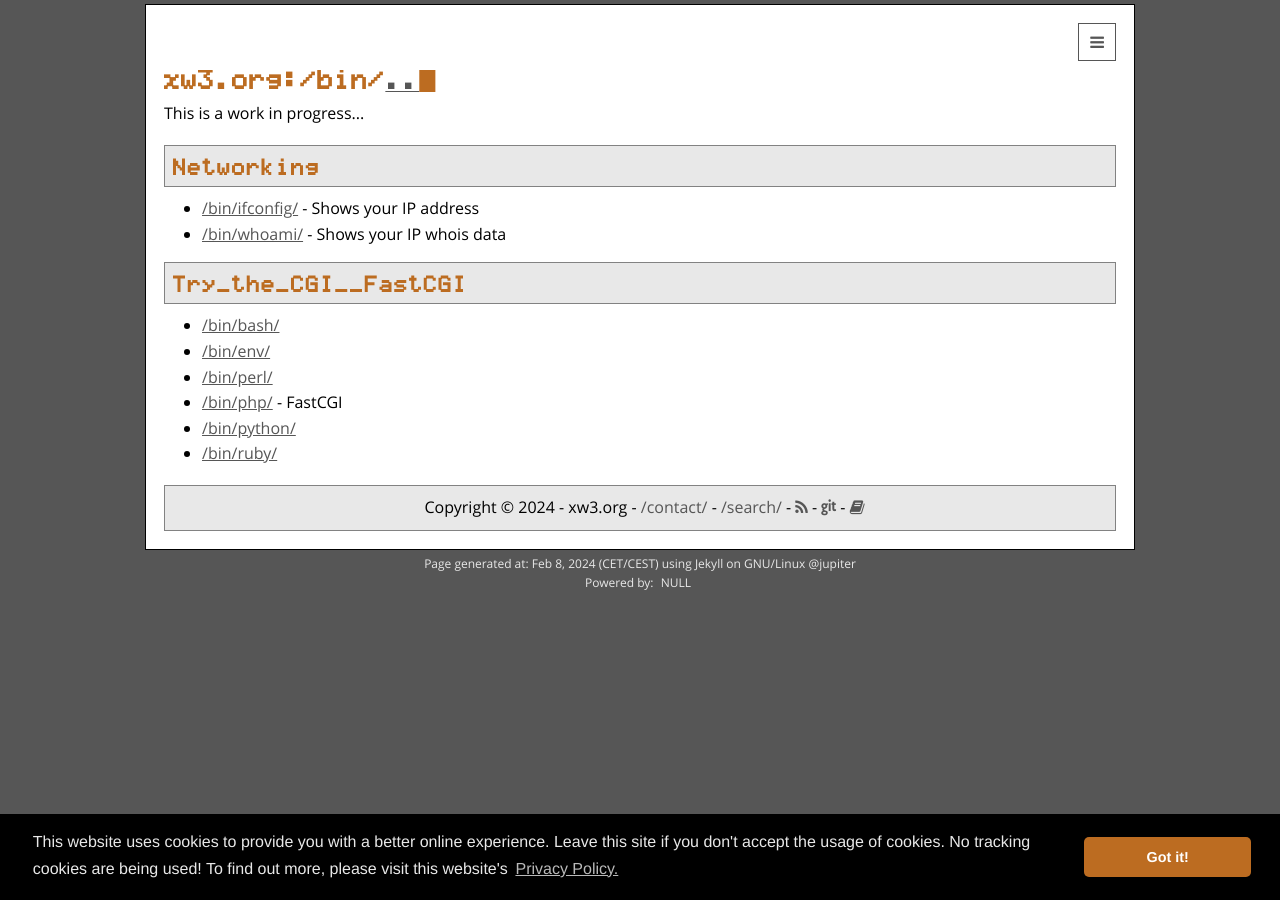
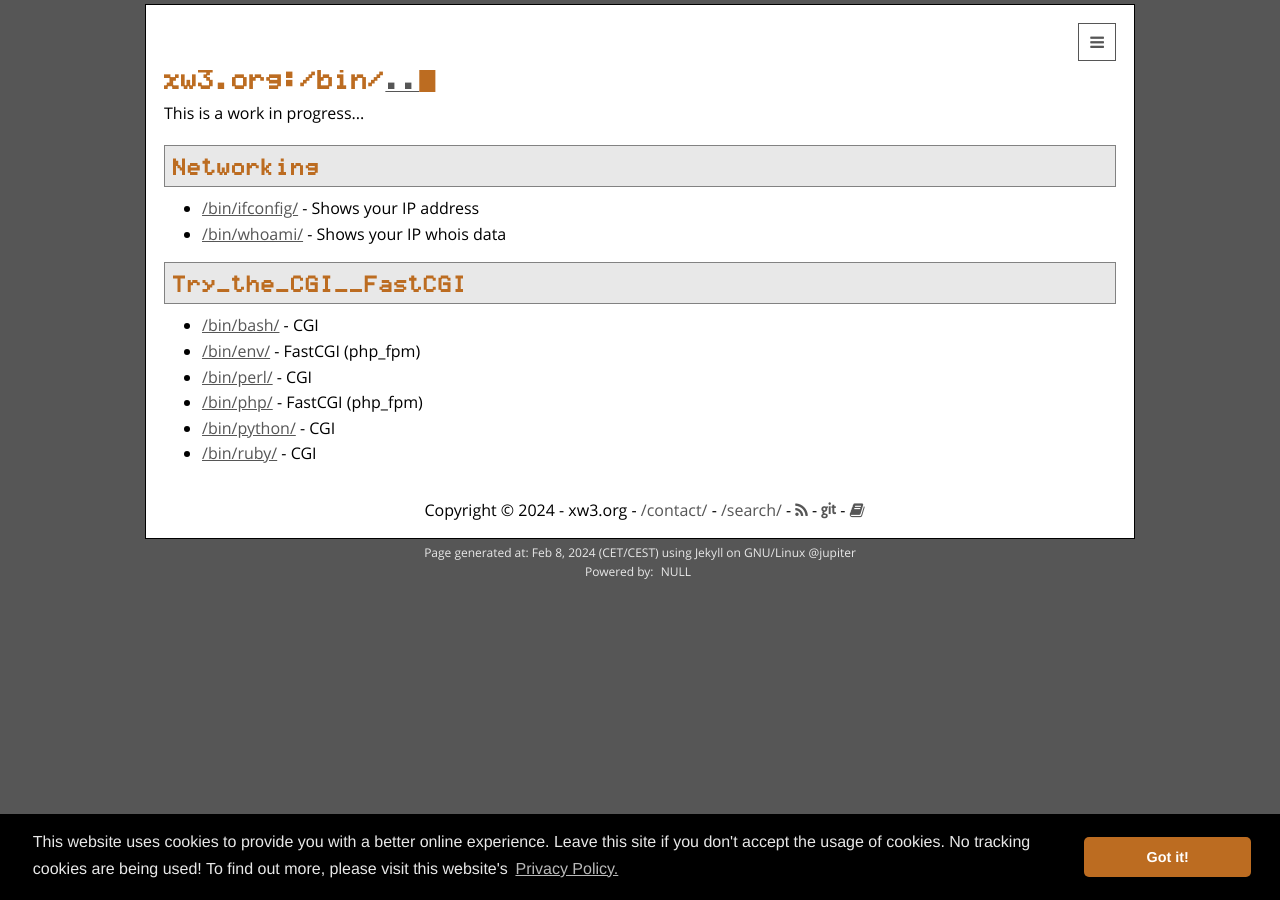
Before and after one commit to hanez/xw3, a Jekyll site: the page built from bin/bin.html, in a window 1280 px wide. Built offline with Jekyll 4.4.1, drawn with Linux system fonts in a browser that asks for light colours; some web fonts are replaced.

Commit message:
Footer CSS update.

```diff
--- a/_sass/_layout.scss
+++ b/_sass/_layout.scss
@@ -85,9 +85,8 @@
 .site-footer {
     margin: calc($spacing-unit / 4);
     //border-radius: 12px 12px;
-    background-color: $grey-color-light;
-    border: 1px solid $grey-color;
-    margin: 0 18px 18px 18px;
+    //background-color: $grey-color-light;
+    //border: 1px solid $grey-color;
 }
 
 .footer-col-wrapper {
@@ -152,36 +151,4 @@
 }
 
 .post-content img {
-     //border-radius: 12px 12px;
-     //border: 0px solid $grey-color-light;
 }
-
-//.search
-//{
-//    padding-bottom: 0px;
-//}
-
-//#search
-//{
-//    width: 100%;
-//    margin: 0;
-//}
-
-//#search input
-//{
-//    display:inline;
-//    width: 94%;
-//    background-color: #fafafa;
-//    border: 1px solid #9a9a9a;
-//    padding: 6px;
-//    margin: 0;
-//    color: #2b2b2b;
-//    border-radius: 8px;
-//    box-shadow: 0 1px 0 rgba(255,255,255,.5);
-//}
-
-//#search input:focus
-//{
-//    outline: none;
-//    box-shadow: 0 1px 0 rgba(255,255,255,.2), 0 0 12px #4f4f4f;
-//}
--- a/bin/bin.html
+++ b/bin/bin.html
@@ -31,10 +31,10 @@ tags:
 </ul>
 
 <ul>
-  <li><a href="/bin/bash/">/bin/bash/</a></li>
-  <li><a href="/bin/env/">/bin/env/</a></li>
-  <li><a href="/bin/perl/">/bin/perl/</a></li>
-  <li><a href="/bin/php/">/bin/php/</a> - FastCGI</li>
-  <li><a href="/bin/python/">/bin/python/</a></li>
-  <li><a href="/bin/ruby/">/bin/ruby/</a></li>
+  <li><a href="/bin/bash/">/bin/bash/</a> - CGI</li>
+  <li><a href="/bin/env/">/bin/env/</a> - FastCGI (php_fpm)</li>
+  <li><a href="/bin/perl/">/bin/perl/</a> - CGI</li>
+  <li><a href="/bin/php/">/bin/php/</a> - FastCGI (php_fpm)</li>
+  <li><a href="/bin/python/">/bin/python/</a> - CGI</li>
+  <li><a href="/bin/ruby/">/bin/ruby/</a> - CGI</li>
 </ul>
```
